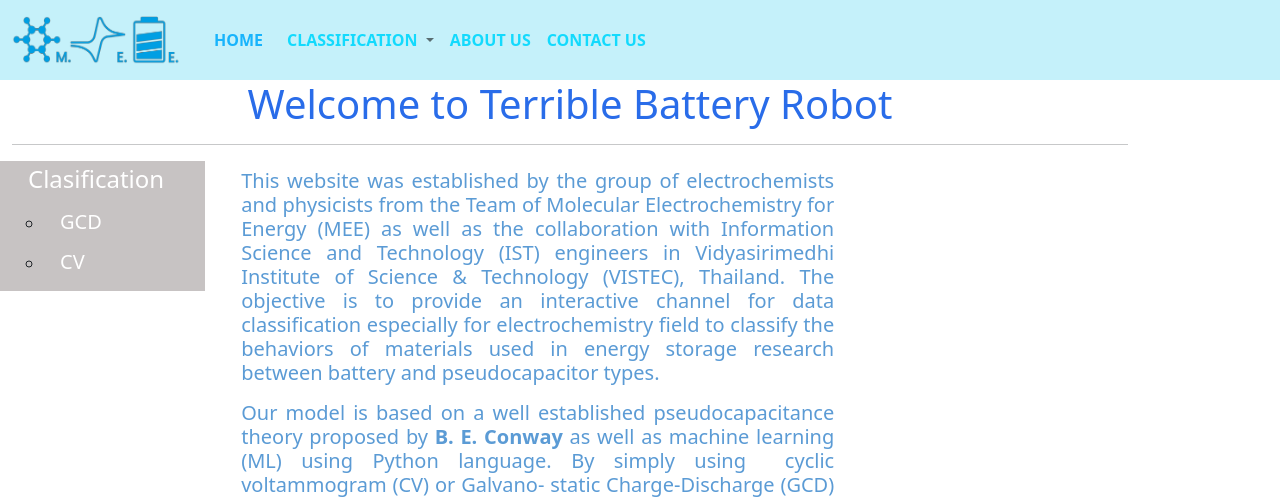
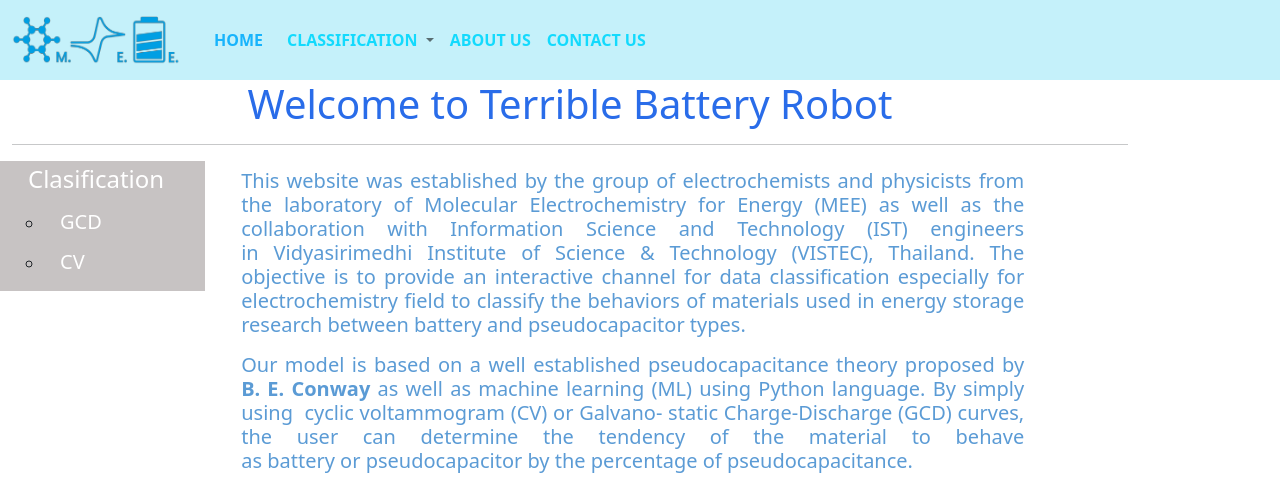
Before and after one commit to Konthee/MEE-TB-Robot.github.io, a Flask app: page / in a window 1280 px wide. Shown: the top 499 px of the page. Run offline with Flask 2, Linux system fonts and the light colour scheme.

Commit message:
Add files via upload

```diff
--- a/templates/Contact.html
+++ b/templates/Contact.html
@@ -25,7 +25,7 @@
 
 
             <div style=" margin-bottom:30px">
-            <img src="../static/561000007755701.jfif" width="850" height="600">
+            <img src="../static/bd2f49cb7d2d012ad0cffebd4f8645ea.jpg" width="1295" height="650">
             </div>
 
 
--- a/templates/about.html
+++ b/templates/about.html
@@ -7,7 +7,7 @@
 <h1 style="color:#3f4449">Editorial Team </h1>
 
 <h5 style="color:#666363; text-align:justify" >In our group, we are from different backgrounds including electrochemistry, organic chemistry, physical chemistry,
-  and physics working together in the Team of Molecular Electrochemistry for Energy (MEE)
+  and physics working together in the laboratory of Molecular Electrochemistry for Energy (MEE)
   at Vidyasirimedhi Institute of Science and Technology (VISTEC), Thailand. Here is one of our products created by combining electrochemistry
   and machine learning knowledge by our editors. </h5>
 
--- a/templates/index.html
+++ b/templates/index.html
@@ -4,7 +4,7 @@
 
 
 
-<div class="container" style="height:750px; width:100%; display:inline-block; background-color:#ffffff;">
+<div class="container" style="width:100%; display:inline-block; background-color:#ffffff;">
 
     <div class="text-center">
 
@@ -22,15 +22,22 @@
 
     <hr class="featurette-divider">
     <div class="row featurette">
-        <div class="col-md-7 order-md-2">
+        <div class="col-md-9 order-md-3">
             <div class ="container">
             <h5></h5>
             <span><h5 style="color:#5B9BD5; text-align:justify" >
-                This website was established by the group of electrochemists and physicists from the Team of Molecular Electrochemistry for Energy (MEE) as well as the collaboration with Information Science and Technology (IST) engineers in Vidyasirimedhi Institute of Science & Technology (VISTEC), Thailand. The objective is to provide an interactive channel for data classification especially for electrochemistry field to classify the behaviors of materials used in energy storage research between battery and pseudocapacitor types.
+                This website was established by the group of electrochemists and physicists from the laboratory of Molecular Electrochemistry for Energy (MEE) as well as the collaboration with Information Science and Technology (IST) engineers in Vidyasirimedhi Institute of Science & Technology (VISTEC), Thailand. The objective is to provide an interactive channel for data classification especially for electrochemistry field to classify the behaviors of materials used in energy storage research between battery and pseudocapacitor types.
                 </span></h5>
 
                 <p ><h5 style="color:#5B9BD5;text-align:justify">
-                 Our model is based on a well established pseudocapacitance theory proposed by <b>B. E. Conway </b>as well as machine learning (ML) using Python language. By simply using  cyclic voltammogram (CV) or Galvano- static Charge-Discharge (GCD) curves, the user can determine the tendency of the material to behave as battery or pseudocapacitor by the percentage of pseudocapacitance.
+                 Our model is based on a well established pseudocapacitance theory proposed by <b>B. E. Conway </b>as well as machine learning (ML) using Python language. By simply using  cyclic voltammogram (CV) or Galvano- static Charge-Discharge (GCD) curves, the user can determine the tendency of the material to behave as battery or pseudocapacitor by the percentage of pseudocapacitance. </h5>
+                 <br>
+                 <img src="../static/Fig.1.png" width="812" height="462"> <br><br>
+                 <ul  type="circle">
+                 <li><h6> <b>Data Privacy:</b> This website does not conserve any files/data imported. Please, we will be gratefull to add on citation if using our predictor...</h6></li>
+                 <li><h6><b>Personal Information:</b> The website doen not track any individual IP address. To use our website while protecting your data and spoofing your location,
+                         VPN is reccommended during the usage.   </h6></li>
+
         </div>
         </div>
 
@@ -40,10 +47,13 @@
             <li><a class="dropdown-item" href="{{url_for('GCD')}}"><b><h5 style="color:#ffffff"> GCD</h5></b></a></li>
             <li><a class="dropdown-item" href="{{url_for('CV')}}"><b><h5 style="color:#ffffff">CV</h5></b></a></li>
             </ul>
+        </div>
 
 
-        </div>
+
       </div>
+
+
 
 
 
--- a/templates/layout.html
+++ b/templates/layout.html
@@ -84,20 +84,20 @@
       </div><!-- End .col -->
       <div class="col">
         <div class="category-title">
-          <p><b> <b style="color:#555353;">Molecular </b></b></p>
+          <br><br>
           <p><img src="../static/Logo_vistec.png" alt="" class="address" width="200" height="100"> </p>
 
         </div>
       </div>
       <div class="col">
         <div class="category-title">
-          <p><b> <b style="color:#555353;">Molecular </b></b></p>
+          <br><br>
           <p><img src="../static/logo_PTT.png" alt="" class="address" width="200" height="100"> </p>
         </div>
       </div>
       <div class="col">
         <div class="category-title">
-          <p><b> <b style="color:#555353;">Molecular </b></b></p>
+          <br><br>
             <p><img src="../static/MEE logo gray.png" alt="" class="address" width="270" height="80"> </p>
 
         </div>
```
Also changed, not shown: templates/CV.html (+7 -5 lines), templates/GCD.html (+6 -5 lines).
